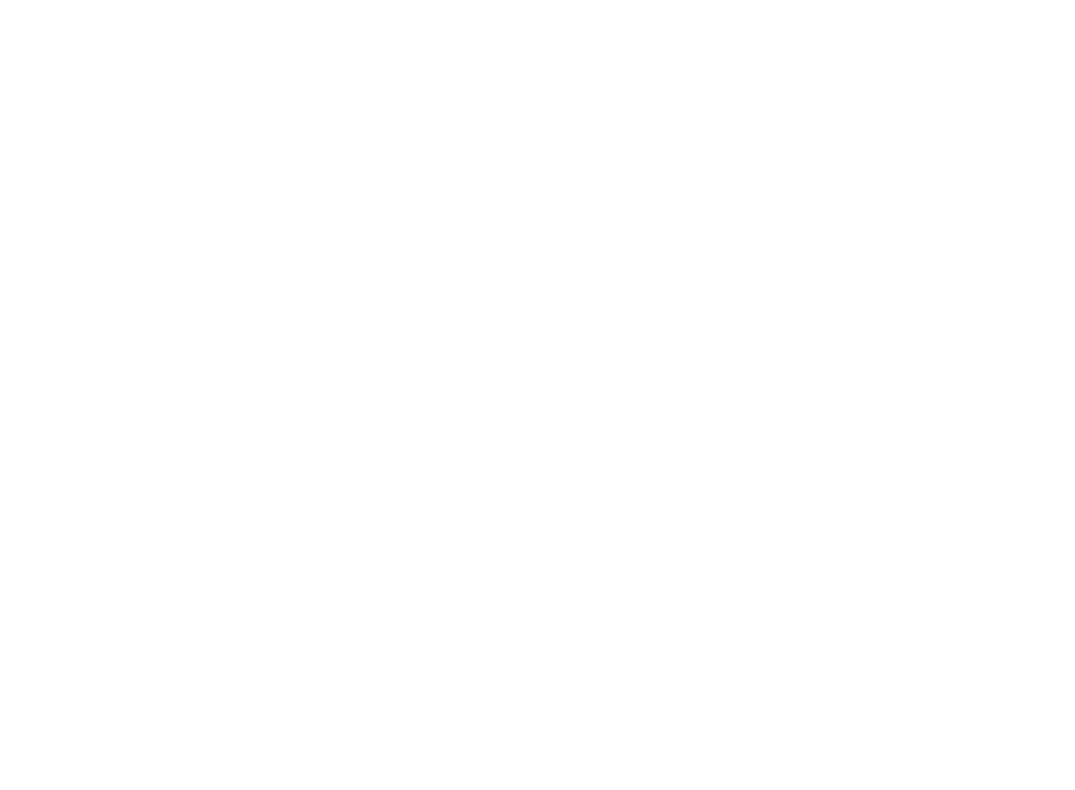
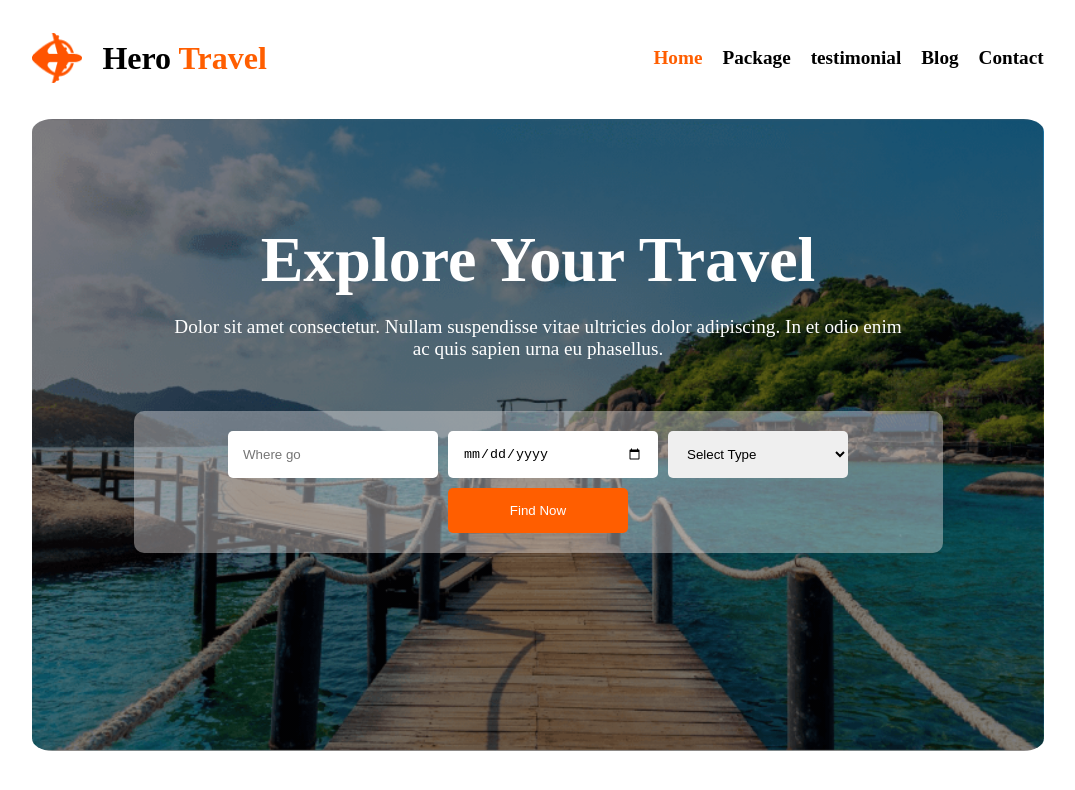
Before and after one commit to msislam2308/hero-travel, a plain HTML site: page index.html in a window 1280 px wide. Shown: the whole page, without its empty margins (102-1177 px from the left). Drawn offline with Linux system fonts and the light colour scheme.

Commit message:
first section done

```diff
--- a/index.html
+++ b/index.html
@@ -1,11 +1,57 @@
 <!DOCTYPE html>
 <html lang="en">
+
 <head>
     <meta charset="UTF-8">
     <meta name="viewport" content="width=device-width, initial-scale=1.0">
+    <link rel="stylesheet" href="style.css">
     <title>Hero Travel</title>
 </head>
+
 <body>
+    <header class="header">
+        <nav class="menu-container">
+            <div class="hero-nav">
+                <img src="Images/Group 40071 (2).png" class="hero-img" style="width: 50px; height: 50px;">
+                <h3 class="h3-title"> Hero <span class="span-style">Travel</span></h3>
+            </div>
+            <!-- Desktop Menu -->
+            <ul class="header-ul">
+                <li><a href=""><span class="span-style">Home</span></a></li>
+                <li><a href="">Package</a></li>
+                <li><a href="">testimonial</a></li>
+                <li><a href="">Blog</a></li>
+                <li><a href="">Contact</a></li>
+            </ul>
+            <input type="checkbox" id="menu-toggle">
+            <label for="menu-toggle" class="menu-icon">☰ Menu</label>
+            <ul class="dropdown">
+                <li><a href=""><span class="span-style">Home</span></a></li>
+                <li><a href="">Package</a></li>
+                <li><a href="">testimonial</a></li>
+                <li><a href="">Blog</a></li>
+                <li><a href="">Contact</a></li>
+            </ul>
+        </nav>
+        <section class="section1">
+            <h1 class="h1-title">Explore Your Travel</h1>
+            <p class="description">
+                Dolor sit amet consectetur. Nullam suspendisse vitae ultricies
+                dolor adipiscing. In et odio enim<br> ac quis sapien urna eu phasellus.
+            </p>
+            <div class="search-box">
+                <input type="text" placeholder="Where go">
+                <input type="date" placeholder="When">
+                <select class="select">
+                    <option>Select Type</option>
+                    <option>Adventure</option>
+                    <option>Relax</option>
+                    <option>Business</option>
+                </select>
+                <button class="search-btn">Find Now</button>
+            </div>
+        </section>
+    </header>
+</body>
 
-</body>
 </html>
--- a/style.css
+++ b/style.css
@@ -0,0 +1,201 @@
+.header {
+    background-color: var(--bg-color);
+    padding-top: 0;
+    padding-bottom: 2%;
+    padding-right: 10%;
+    padding-left: 10%;
+}
+
+.menu-container {
+    display: flex;
+    justify-content: space-between;
+    position: relative;
+}
+
+#menu-toggle:checked+label+.dropdown {
+    display: block;
+}
+.header-ul {
+    font-size: 1.2rem;
+    padding-top: 2%;
+    gap: 20px;
+    display: flex;
+    list-style: none;
+}
+.header-ul li a {
+    text-decoration: none;
+    color: #000;
+    font-weight: bold;
+}
+.menu-list {
+    list-style: none;
+    display: flex;
+    gap: 20px;
+}
+.menu-list li a {
+    text-decoration: none;
+    color: #333;
+}
+/* Mobile Menu Hidden Checkbox */
+#menu-toggle {
+    display: none;
+}
+.menu-icon {
+    margin-top: 30px;
+    font-size: 30px;
+    cursor: pointer;
+    display: none;
+    user-select: none;
+}
+.dropdown {
+    display: none;
+    position: absolute;
+    top: 45px;
+    right: 15px;
+    background: white;
+    border: 1px solid #ddd;
+    list-style: none;
+    padding: 10px;
+    box-shadow: 0 4px 8px rgba(0, 0, 0, 0.1);
+    z-index: 999;
+}
+.dropdown li {
+    margin-bottom: 10px;
+}
+.dropdown li:last-child {
+    margin-bottom: 0;
+}
+.dropdown li a {
+    color: #333;
+    text-decoration: none;
+}
+/* Show Dropdown when checked */
+#menu-toggle:checked+label+.dropdown {
+    display: block;
+}
+.hero-nav{
+    display: flex;
+}
+.hero-img{
+    padding-top: 25px;
+    padding-right: 20px;
+}
+.h3-title {
+    font-size: 2rem;
+}
+.h1-title {
+    font-size: 4rem;
+    color: white;
+    margin-bottom: 0;
+}
+.description {
+    font-size: 1.2rem;
+    color: white;
+    margin-bottom: 5%;
+}
+.span-style {
+    color: hsl(22, 100%, 50%);
+}
+.section1{
+    background-image: linear-gradient(rgba(0, 0, 0, 0.5), rgba(0, 0, 0, 0.5)), url(Images/Group\ 13\ \(1\)\ \(1\).png);
+    background-size: cover;
+    background-position: center;
+    background-repeat: no-repeat;
+    align-items: center;
+    justify-content: center;
+    text-align: center;
+    margin-top: 1%;
+    height: 60vh;
+    border-radius: 2%;
+    padding-top: 5%;
+    padding-bottom: 10%;
+}
+.search-box {
+background-color: rgba(238, 232, 232, 0.4);
+  display: flex;
+  flex-wrap: wrap;
+  gap: 10px;
+  justify-content: center;
+  padding-top: 2%;
+  padding-bottom: 2%;
+  padding-left: 0px;
+  padding-right: 0px;
+  border-radius: 10px;
+  margin-left: 10%;
+  margin-right: 10%;
+}
+.search-box input{
+  padding: 15px;
+  width: 180px;
+  border-radius: 5px;
+  border: none;
+}
+.select{
+    padding: 15px;
+  width: 180px;
+  border-radius: 5px;
+  border: none;
+}
+.search-btn {
+  background-color: hsl(22, 100%, 50%);
+  color: white;
+  padding: 15px;
+  border: none;
+  border-radius: 5px;
+  cursor: pointer;
+ width: 180px;
+}
+.search-btn:hover {
+  background-color: rgb(14, 235, 136);
+}
+/* Responsive for mobile */
+@media screen and (max-width:600px) {
+.header-ul{
+    display: none;
+}
+.menu-icon{
+    display: block;
+}
+.section1{
+    height: 100%;
+}
+.h1-title {
+    font-size: 2rem;
+}
+.description{
+    font-size: 0.8rem;
+}
+.search-box{
+padding-top: 5%;
+  padding-bottom: 5%;
+  padding-left: 0px;
+  padding-right: 0px;
+}
+.select{
+  width: 210px;
+}
+.search-btn{
+  width: 210px;
+}
+}
+/* Responsive for Tab */
+@media screen and (min-width:601px) and (max-width:1080px){
+.section1{
+    height: 100%;
+}
+.h1-title {
+    font-size: 3rem;
+}
+.description{
+    font-size: 80%;
+}
+.search-box input{
+  width: 120px;
+}
+.select{
+  width: 150px;
+}
+.search-btn {
+ width: 150px;
+}
+}
```
